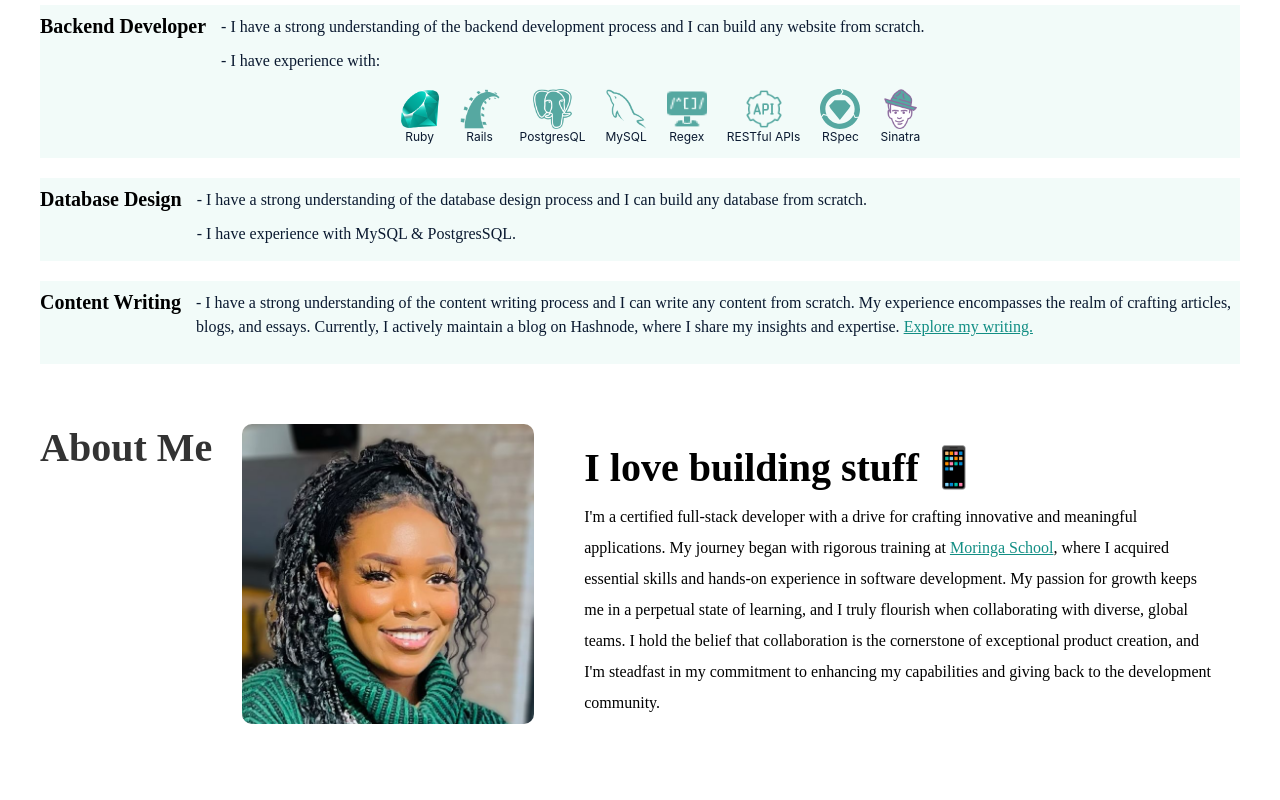
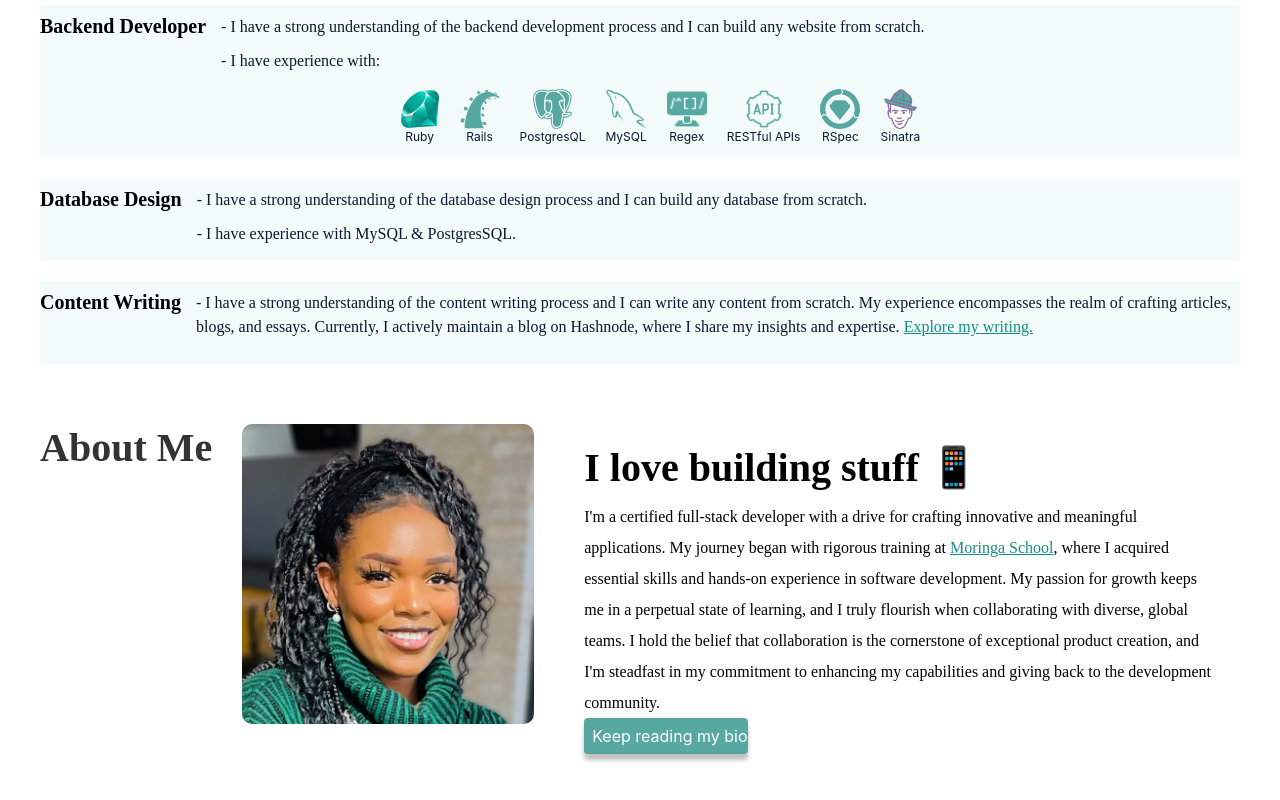
Before and after one commit to Vkerubo/my-portolio, a React (Create React App) app: page / in a window 1280 px wide. Shown: the part 957-1757 px from the top of the page. Before the commit the page ends 1735 px from the top, so only its background shows below. Built offline with nearby package versions, Linux system fonts and the light colour scheme.

Commit message:
render keep reading bio button

```diff
--- a/src/components/AboutMe.js
+++ b/src/components/AboutMe.js
@@ -80,7 +80,29 @@ const DescriptionText = styled.div`
   line-height: 31px;
 `;
 
-const MoreButton = styled.a`
+const MoreButton = styled(Link)`
+  display: inline-flex;
+  height: 24px;
+  padding: 6px 0px 6px 8px;
+  justify-content: flex-end;
+  align-items: center;
+  flex-shrink: 0;
+  text-decoration: none; /* Remove underline from the link */
+  color: #fff;
+  background-color: #56a8a1;
+  border-radius: 4px;
+  box-shadow: 0px 6px 4px 0px rgba(0, 0, 0, 0.25);
+  transition: color 0.2s ease-in-out, background-color 0.2s ease-in-out,
+    transform 0.2s ease-in-out, box-shadow 0.2s ease-in-out;
+
+  &:hover,
+  &:active {
+    color: #fff;
+    background-color: #56a8a1;
+    transform: perspective(400px) rotateX(10deg);
+    box-shadow: 0 4px 6px rgba(255, 255, 255, 0.9);
+    text-decoration: none; /* Remove underline on hover */
+  }
 `;
 
 function AboutMe() {
@@ -108,6 +130,7 @@ function AboutMe() {
           commitment to enhancing my capabilities and giving back to the
           development community.
         </DescriptionText>
+        <MoreButton to="/about">Keep reading my bio</MoreButton>
       </DescriptionContainer>
     </AboutMeContainer>
   );
```
